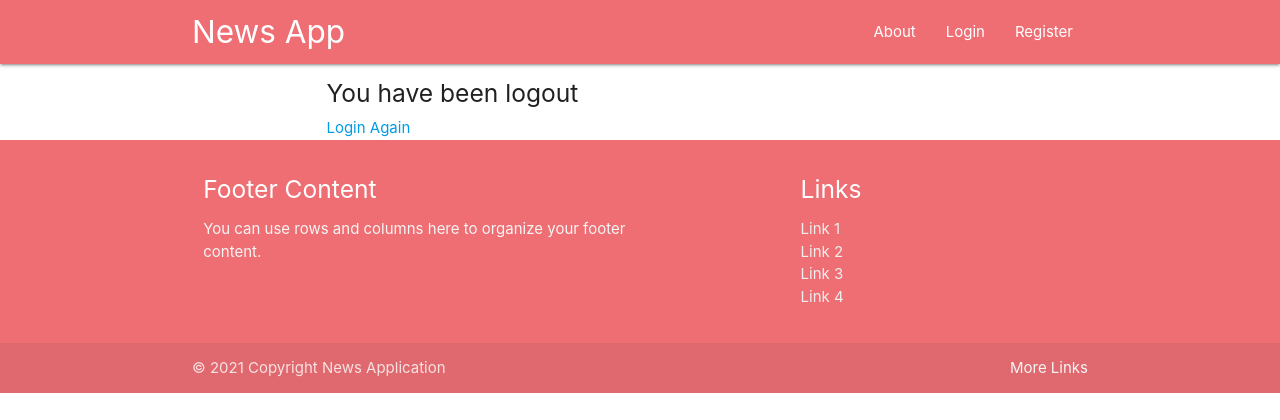
After one commit to AminAbdisamad/blog-django-ref, a Django app: page /auth/logout/ in a window 1280 px wide. The commit adds this page. Shown: the top 420 px of the page. Run offline with Django 3.2, Linux system fonts and the light colour scheme.

Commit message:
user authentication added

```diff
--- a/blog/blog/settings.py
+++ b/blog/blog/settings.py
@@ -132,3 +132,6 @@ DEFAULT_AUTO_FIELD = 'django.db.models.BigAutoField'
 
 #! Crispy forms use bootsrap 2.0 by default however, we want to use materializecss
 CRISPY_TEMPLATE_PACK = 'materialize_css_forms'
+
+#! Redirect to home when logged in
+LOGIN_REDIRECT_URL = 'news-home'
--- a/blog/news/templates/news/includes/nav.jinja
+++ b/blog/news/templates/news/includes/nav.jinja
@@ -4,8 +4,14 @@
      <a href="/" class="brand-logo">News App</a>
       <ul id="nav-mobile" class="right hide-on-med-and-down">
         <li><a href="{% url 'news-about' %}">About</a></li>
-        <li><a href="{% url 'auth-login'%}">Login</a></li>
-        <li><a href="{% url 'auth-register' %}">Register</a></li>
+        {%if user.is_authenticated%}
+            {% comment %} Do something {% endcomment %}
+            <li><a href="#">Welcome, {{user.username}}</a></li>
+            <li><a href="{% url 'auth-logout'%}">Logout</a></li>
+        {% else %}
+            <li><a href="{% url 'auth-login'%}">Login</a></li>
+            <li><a href="{% url 'auth-register' %}">Register</a></li>
+        {% endif %}
       </ul>
     </div>
     </div>
--- /dev/null
+++ b/blog/users/templates/users/logout.jinja
@@ -0,0 +1,5 @@
+{% extends 'news/base.jinja'%}
+{%block content%}
+  <h5>You have been logout</h5>
+  <a href="{% url 'auth-login' %}">Login Again</a>
+{%endblock content%}
--- a/blog/users/templates/users/register.jinja
+++ b/blog/users/templates/users/register.jinja
@@ -5,7 +5,7 @@
   <form method="post">
     {%csrf_token%}
     {{ form|crispy }}
-    <button class="btn btn-primary" type="submit">Submit</button>
+    <button class="btn btn-primary" type="submit">Create User</button>
   </form>
 
 {%endblock content%}
--- a/blog/users/urls.py
+++ b/blog/users/urls.py
@@ -1,8 +1,11 @@
 from django.urls import path
+from django.contrib.auth import views as auth_views
 from . import views
 
 
 urlpatterns = [
-    path('',views.auth, name='auth-login'),
+    # path('',views.auth, name='auth-login'),
+    path('',auth_views.LoginView.as_view(template_name="users/auth.jinja"), name='auth-login'),
+    path('logout/', auth_views.LogoutView.as_view(template_name="users/logout.jinja"),name="auth-logout"),
     path('register/',views.register, name='auth-register'),
 ]
```
Also changed, not shown: blog/users/templates/users/auth.jinja (+10 -2 lines).
